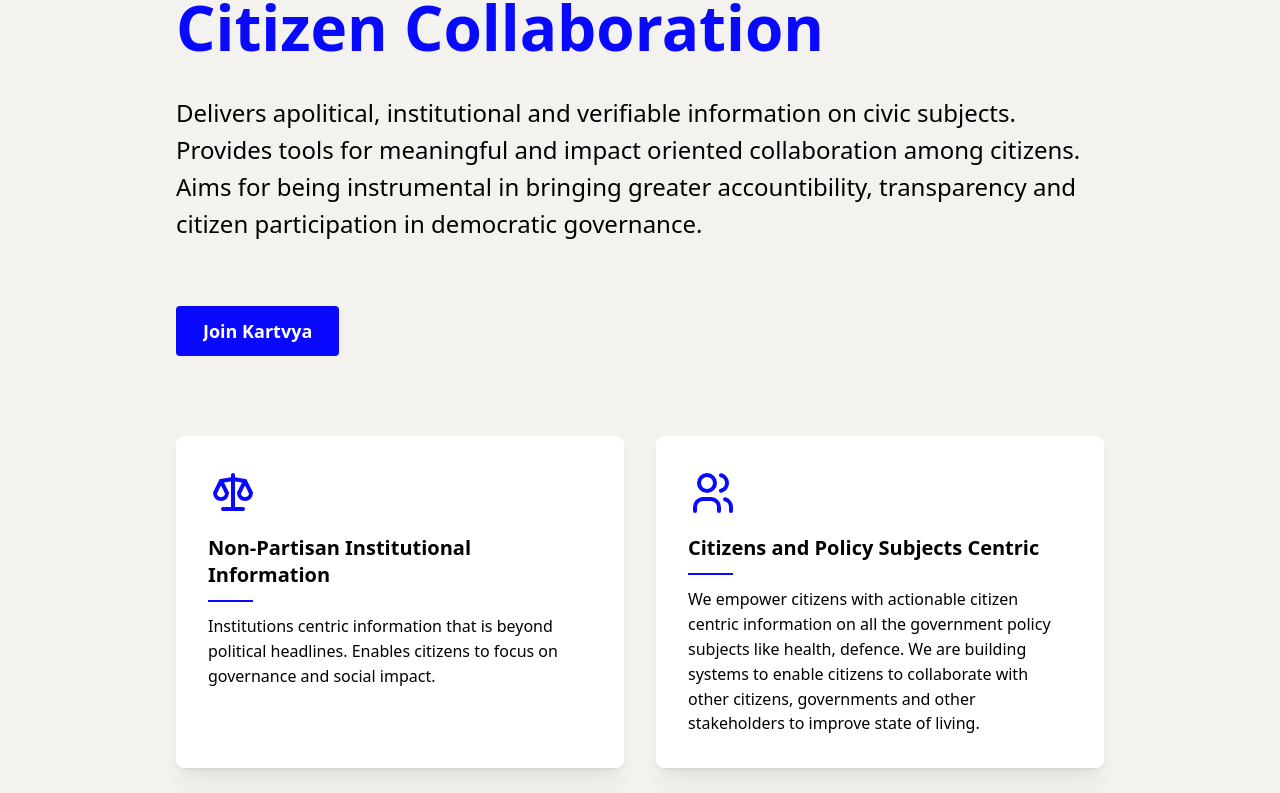
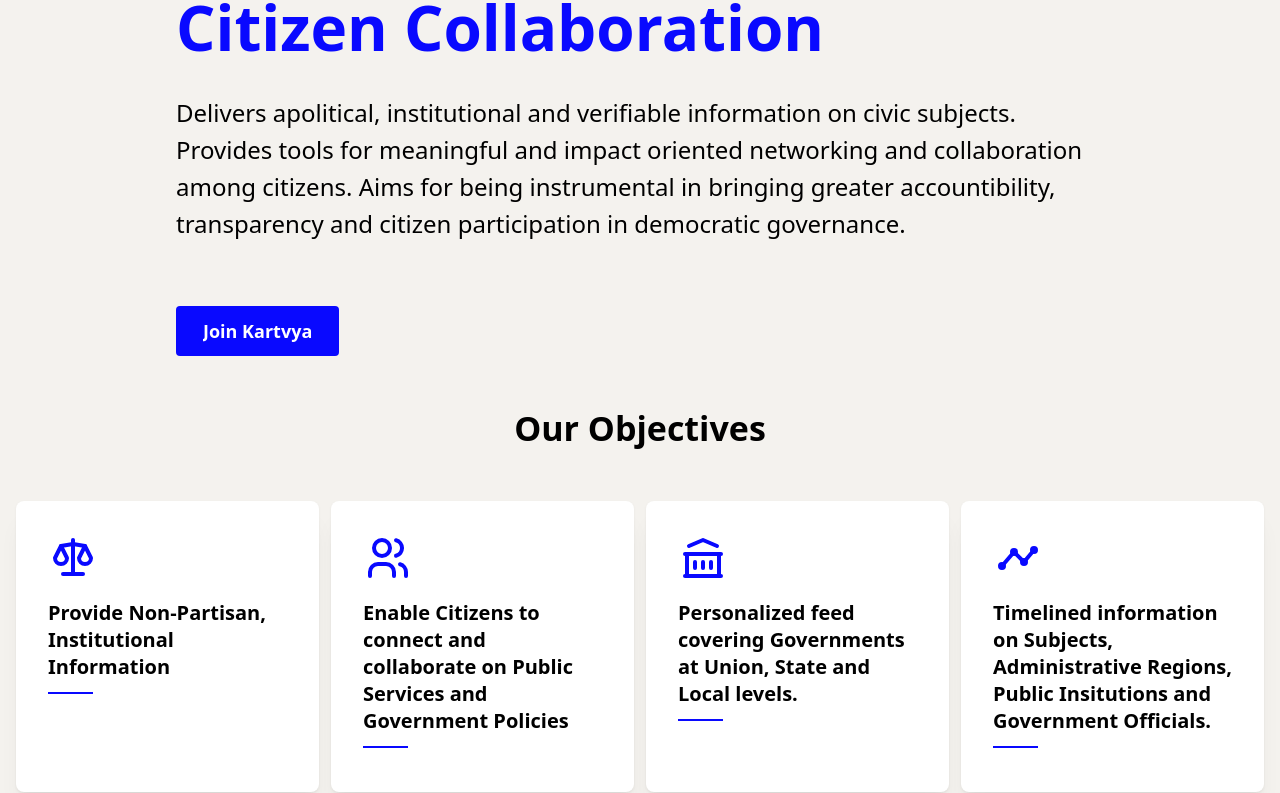
Before and after one commit to livelifelively/kartvya-web-app, a Next.js app: page / in a window 1280 px wide. Shown: the part 273-1066 px from the top of the page. Built offline with nearby package versions, Linux system fonts and the light colour scheme; no server answers.

Commit message:
about us

```diff
--- a/src/components/about/about.tsx
+++ b/src/components/about/about.tsx
@@ -12,32 +12,29 @@ import {
 } from '@mantine/core';
 import { IconUsers, IconScale, IconBuildingBank, IconTimeline } from '@tabler/icons-react';
 import { signIn } from 'next-auth/react';
-import { NoSideBarsAppShell } from '@/components/app-shell/no-sidebars-app-shell';
 import classes from './about.module.css';
 
 const featuresData = [
   {
-    title: 'Non-Partisan Institutional Information',
-    description:
-      'Institutions centric information that is beyond political headlines. Enables citizens to focus on governance and social impact.',
+    title: 'Provide Non-Partisan, Institutional Information',
+    description: '',
+    // 'Institutional information beyond the news headlines. Enables citizens to know about policy domains, their governance status and performance metrics.',
     icon: IconScale,
   },
   {
-    title: 'Citizens and Policy Subjects Centric',
-    description:
-      'We empower citizens with actionable citizen centric information on all the government policy subjects like health, defence. We are building systems to enable citizens to collaborate with other citizens, governments and other stakeholders to improve state of living.',
+    title: 'Enable Citizens to connect and collaborate on Public Services and Government Policies',
+    description: '',
     icon: IconUsers,
   },
   {
-    title: 'Know your Governments at All Levels',
-    description:
-      'Know what is happening in your local government, state and national governments. Understand how government organisations work on their own and in collaboration with other departments',
+    title: 'Personalized feed covering Governments at Union, State and Local levels.',
+    description: '',
     icon: IconBuildingBank,
   },
   {
-    title: 'Past, Present and Future',
-    description:
-      'Know performance on different policy subjects as per availability of public data. Timelines to track progress, current status and trends for the future.',
+    title:
+      'Timelined information on Subjects, Administrative Regions, Public Insitutions and Government Officials.',
+    description: '',
     icon: IconTimeline,
   },
 ];
@@ -90,9 +87,11 @@ export function About() {
 
         <Text className={classes.description}>
           Delivers apolitical, institutional and verifiable information on civic subjects. Provides
-          tools for meaningful and impact oriented collaboration among citizens. Aims for being
-          instrumental in bringing greater accountibility, transparency and citizen participation in
-          democratic governance.
+          tools for meaningful and impact oriented networking and collaboration among citizens. Aims
+          for being instrumental in bringing greater accountibility, transparency and citizen
+          participation in democratic governance.
+          {/* Follow civic subjects like health, defence or finance etc., regions where you vote or care
+          about, officials, organisations. Get informed beyond the traditional news headlines. */}
         </Text>
 
         <Group className={classes.controls}>
@@ -101,10 +100,11 @@ export function About() {
           </Button>
         </Group>
       </Container>
-      <Container>
+      <Container fluid mt={20}>
+        <Title ta="center">Our Objectives</Title>
         <SimpleGrid
-          cols={{ base: 1, sm: 2 }}
-          spacing={{ base: 'sm', md: 'xl' }}
+          cols={{ base: 1, sm: 2, md: 4 }}
+          spacing={{ base: 'sm' }}
           mt={{ base: 30, md: 50 }}
         >
           {features}
--- a/src/components/app-shell/no-sidebars-app-shell.tsx
+++ b/src/components/app-shell/no-sidebars-app-shell.tsx
@@ -47,7 +47,7 @@ export function NoSideBarsAppShell({
               md: 'calc(var(--app-shell-aside-offset, 0rem) + var(--app-shell-padding))',
             }}
           >
-            <Container size="lg" px={0} pt={rem('20px')} pb={rem(30)}>
+            <Container fluid px={0} pt={rem('20px')} pb={rem(30)}>
               {children}
             </Container>
           </AppShell.Main>
```
